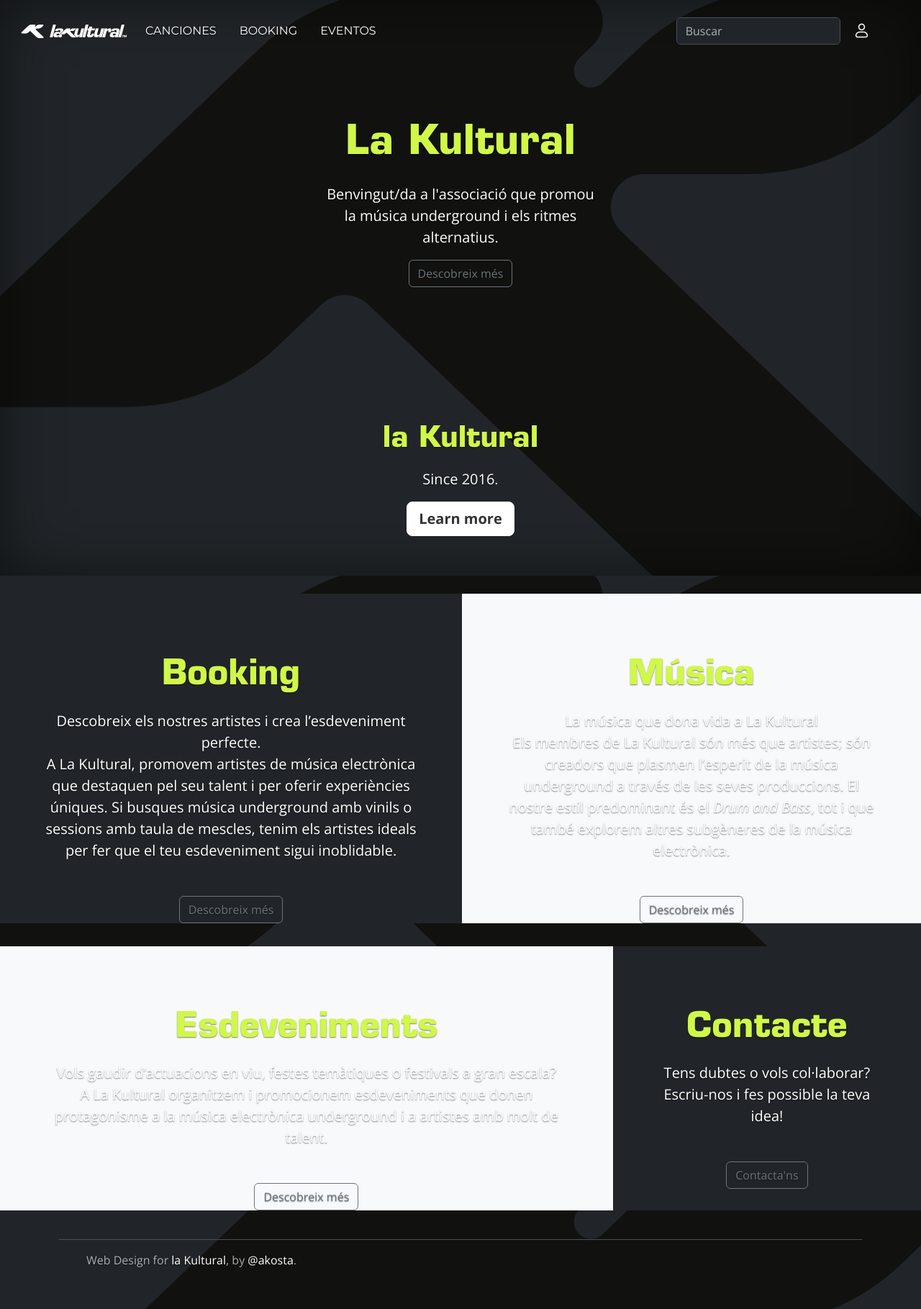
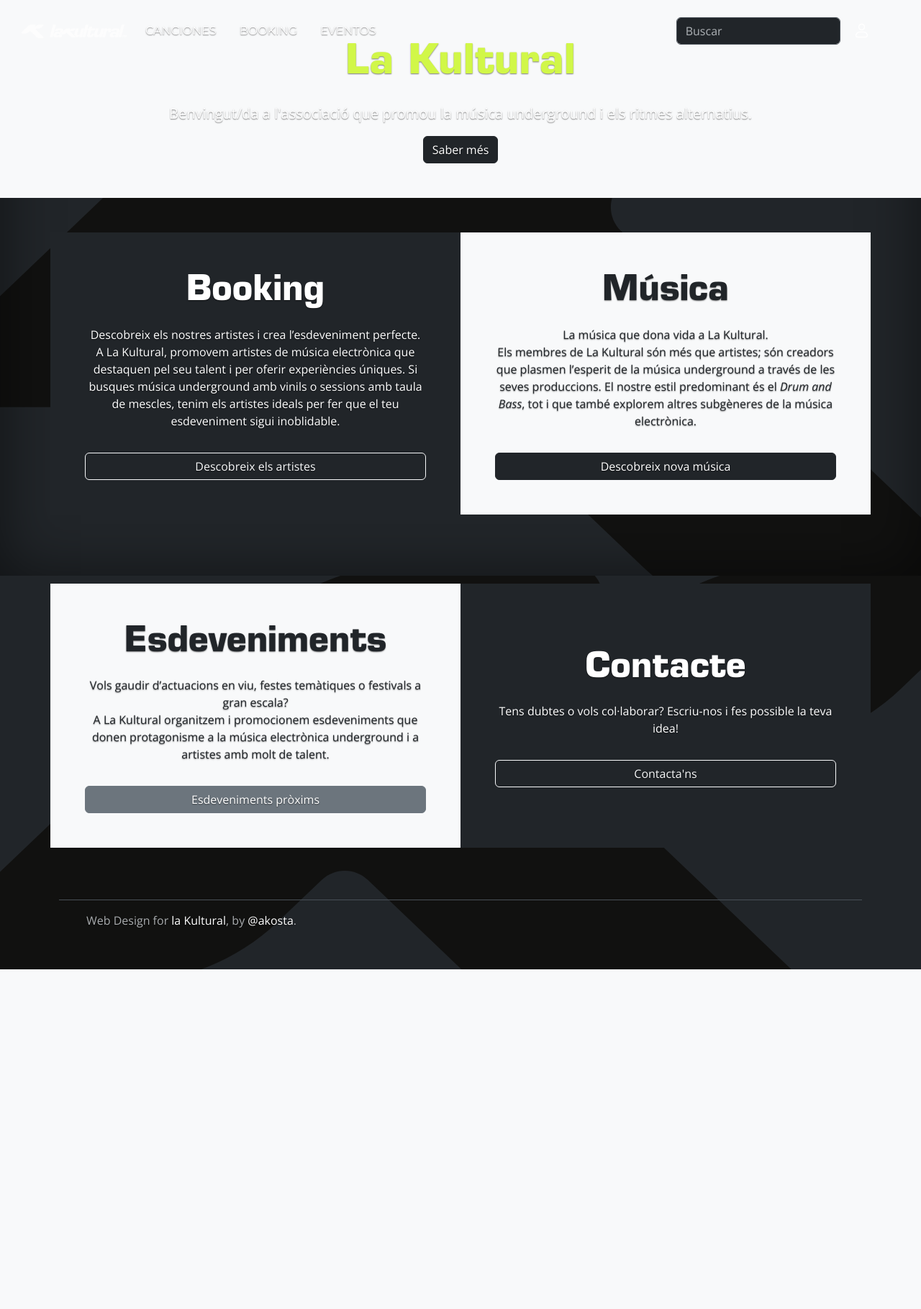
Before and after one commit to Arstac/kulturalweb, a Django app: page / in a window 1280 px wide. Shown: the whole page at 72% size. After the commit the page ends 1347 px from the top, so only its background shows below. Run offline with Django 4.2, Linux system fonts and the light colour scheme; some libraries are stand-ins or nearby versions.

Commit message:
Canvis home

```diff
--- a/LaKultural/urls.py
+++ b/LaKultural/urls.py
@@ -24,9 +24,9 @@ urlpatterns = [
     path('usuarios/', include ('usuarios.urls')),
     path('tienda/', include ('tienda.urls')),
     path('servicios/', include ('servicios.urls')),
-    path('musica/', include ('musica.urls')),
-    path('eventos/', include ('eventos.urls')),
-    path('booking/', include ('booking.urls')),
+    path('musica/', include ('musica.urls'), name='musica'),
+    path('eventos/', include ('eventos.urls'), name='eventos'),
+    path('booking/', include ('booking.urls'), name='booking'),
     path('biografia/', include ('biografia.urls')),
     path('carrito/', include ('carrito.urls')),
     path('', include ('core.urls')),
--- a/core/templates/core/home.html
+++ b/core/templates/core/home.html
@@ -2,83 +2,68 @@
 {% load static %}
 
 {% block content %}
-<!-- Encabezado principal -->
-<div class="position-relative p-3 p-md-5 m-md-3 text-center">
-  <div class="col-md-5 p-lg-5 mx-auto my-5">
-    <h1 class="display-4 font-weight-normal">La Kultural</h1>
-    <p class="lead font-weight-normal">
-      Benvingut/da a l'associació que promou la música underground i els ritmes alternatius.
-    </p>
-    <a class="btn btn-outline-secondary" href="#booking-section">Descobreix més</a>
-  </div>
-  <div class="product-device box-shadow d-none d-md-block"></div>
-  <div class="product-device product-device-2 box-shadow d-none d-md-block"></div>
+<!-- Sección Hero (Encabezado principal) -->
+<div class="container-fluid bg-light p-5 text-center">
+  <h1 class="display-4">La Kultural</h1>
+  <p class="lead">
+    Benvingut/da a l'associació que promou la música underground i els ritmes alternatius.
+  </p>
+  <a class="btn btn-dark" href="#booking-section">Saber més</a>
 </div>
 
-<div class="mb-5 d-none d-md-block mt-4">
-  <main class="px-3 main-cover mx-auto my-auto">
-      <h1>la Kultural</h1>
-      <p class="lead">Since 2016.</p>
-      <p class="lead">
-        <a href="#" class="btn btn-lg btn-light fw-bold border-white bg-white">Learn more</a>
-      </p>
-  </main>
-</div>
-
-<!-- Secció "Booking" -->
-<div id="booking-section" class="d-md-flex flex-md-equal w-100 my-md-3 pl-md-3">
-  <div class="bg-dark mr-md-3 pt-3 px-3 pt-md-5 px-md-5 text-center text-white overflow-hidden">
-    <div class="my-3 py-3">
-      <h1 class="display-5">Booking</h1>
-      <p class="lead">
-        <strong>Descobreix els nostres artistes i crea l’esdeveniment perfecte.</strong><br>
+<!-- Fila 1: Booking - Música -->
+<div class="container my-5">
+  <div class="row">
+    <!-- Booking -->
+    <div id="booking-section" class="col-md-6 d-flex flex-column justify-content-center bg-dark text-white p-5">
+      <h2 class="display-5">Booking</h2>
+      <p>
+        Descobreix els nostres artistes i crea l’esdeveniment perfecte.<br>
         A La Kultural, promovem artistes de música electrònica que destaquen pel seu talent
         i per oferir experiències úniques. Si busques música underground amb vinils o sessions
         amb taula de mescles, tenim els artistes ideals per fer que el teu esdeveniment
         sigui inoblidable.
       </p>
+      <a class="btn btn-outline-light mt-3" href="{% url 'booking' %}">Descobreix els artistes</a>
     </div>
-    <a class="btn btn-outline-secondary" href="#booking-section">Descobreix més</a>
-  </div>
 
-  <!-- Secció "Canciones" -->
-  <div id="canciones-section" class="bg-light mr-md-3 pt-3 px-3 pt-md-5 px-md-5 text-center overflow-hidden">
-    <div class="my-3 p-3">
-      <h1 class="display-5">Música</h1>
-      <p class="lead">
-        <strong>La música que dona vida a La Kultural</strong><br>
+    <!-- Música -->
+    <div id="canciones-section" class="col-md-6 d-flex flex-column justify-content-center bg-light text-dark p-5">
+      <h2 class="display-5">Música</h2>
+      <p>
+        La música que dona vida a La Kultural.<br>
         Els membres de La Kultural són més que artistes; són creadors que plasmen
         l’esperit de la música underground a través de les seves produccions.
         El nostre estil predominant és el <em>Drum and Bass</em>, tot i que
         també explorem altres subgèneres de la música electrònica.
       </p>
+      <a class="btn btn-dark mt-3" href="{% url 'musica' %}">Descobreix nova música</a>
     </div>
-    <a class="btn btn-outline-secondary" href="#canciones-section">Descobreix més</a>
-
   </div>
 </div>
 
-<!-- Secció "Events" -->
-<div id="events-section" class="d-md-flex flex-md-equal w-100 my-md-3 pl-md-3">
-  <div class="bg-light mr-md-3 pt-3 px-3 pt-md-5 px-md-5 text-center overflow-hidden">
-    <div class="my-3 p-3">
-      <h1 class="display-5">Esdeveniments</h1>
-      <p class="lead">
+<!-- Fila 2: Esdeveniments - Contacte -->
+<div class="container my-5">
+  <div class="row">
+    <!-- Esdeveniments -->
+    <div id="events-section" class="col-md-6 d-flex flex-column justify-content-center bg-light text-dark p-5">
+      <h2 class="display-5">Esdeveniments</h2>
+      <p>
         Vols gaudir d’actuacions en viu, festes temàtiques o festivals a gran escala?<br>
         A La Kultural organitzem i promocionem esdeveniments que donen protagonisme
         a la música electrònica underground i a artistes amb molt de talent.
       </p>
+      <a class="btn btn-secondary mt-3" href="{% url 'eventos' %}">Esdeveniments pròxims</a>
     </div>
-    <a class="btn btn-outline-secondary" href="#events-section">Descobreix més</a>
-  </div>
-  <div class="bg-dark mr-md-3 pt-3 px-3 pt-md-5 px-md-5 text-center text-white overflow-hidden">
-    <div class="my-3 py-3">
-      <h1 class="display-5">Contacte</h1>
-      <p class="lead">
+
+    <!-- Contacte -->
+    <div class="col-md-6 d-flex flex-column justify-content-center bg-dark text-white p-5">
+      <h2 class="display-5">Contacte</h2>
+      <p>
         Tens dubtes o vols col·laborar? Escriu-nos i fes possible la teva idea!
       </p>
+      <a class="btn btn-outline-light mt-3" href="#events-section">Contacta'ns</a>
     </div>
-    <a class="btn btn-outline-secondary" href="#events-section">Contacta'ns</a>
   </div>
 </div>
 {% endblock %}
```
